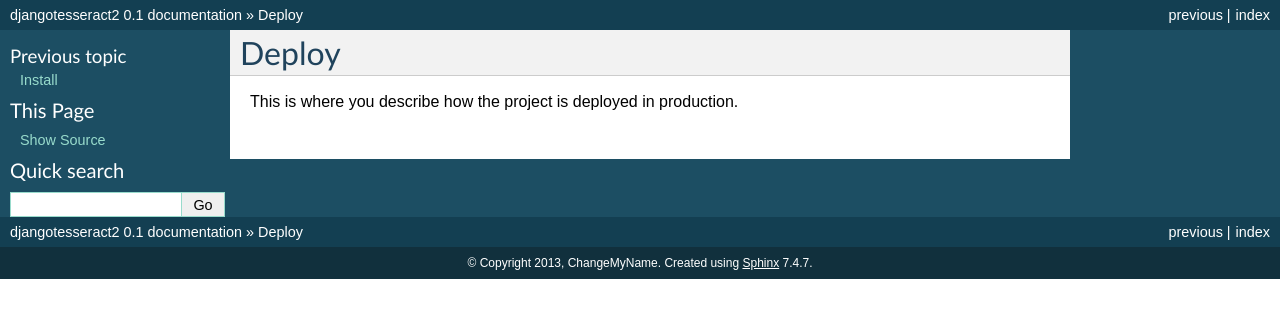
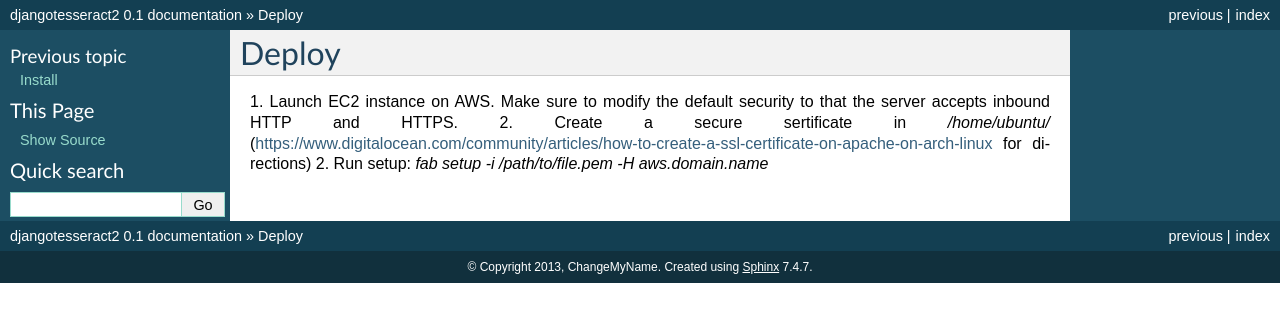
Before and after one commit to setaris/django-tesseract2, a Sphinx documentation site: the page built from docs/deploy.rst, in a window 1280 px wide. Shown: the top 322 px of the page. Built offline with Sphinx 7.4.7, drawn with Linux system fonts in a browser that asks for light colours; pages that are not in the unit, such as notebooks, are missing from menus.

Commit message:
Fixed some issues with fabric deploy.

```diff
--- a/docs/deploy.rst
+++ b/docs/deploy.rst
@@ -1,4 +1,8 @@
 Deploy
 ========
 
-This is where you describe how the project is deployed in production.
+1. Launch EC2 instance on AWS. Make sure to modify the default security to that
+the server accepts inbound HTTP and HTTPS.
+2. Create a secure sertificate in `/home/ubuntu/`
+(https://www.digitalocean.com/community/articles/how-to-create-a-ssl-certificate-on-apache-on-arch-linux for directions)
+2. Run setup: `fab setup -i /path/to/file.pem -H aws.domain.name`
```
Also changed, not shown: 2 other files.
